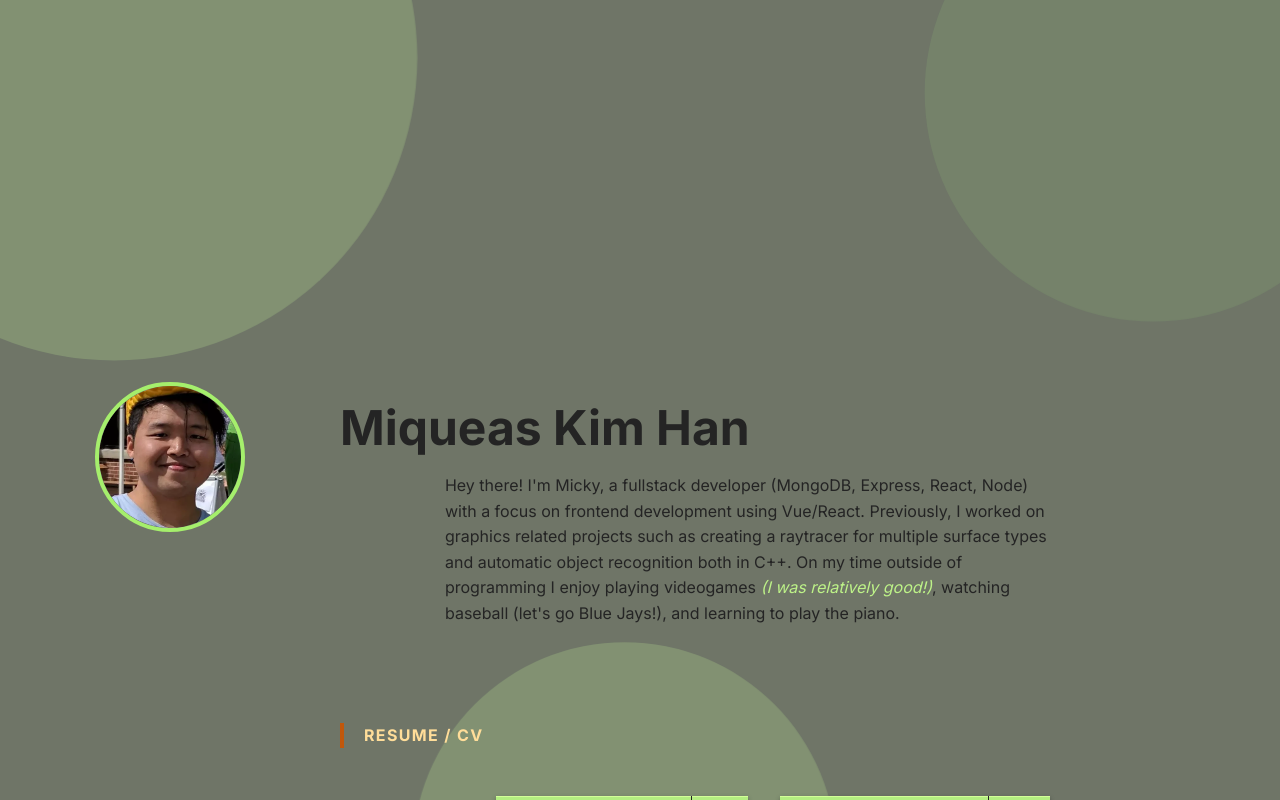
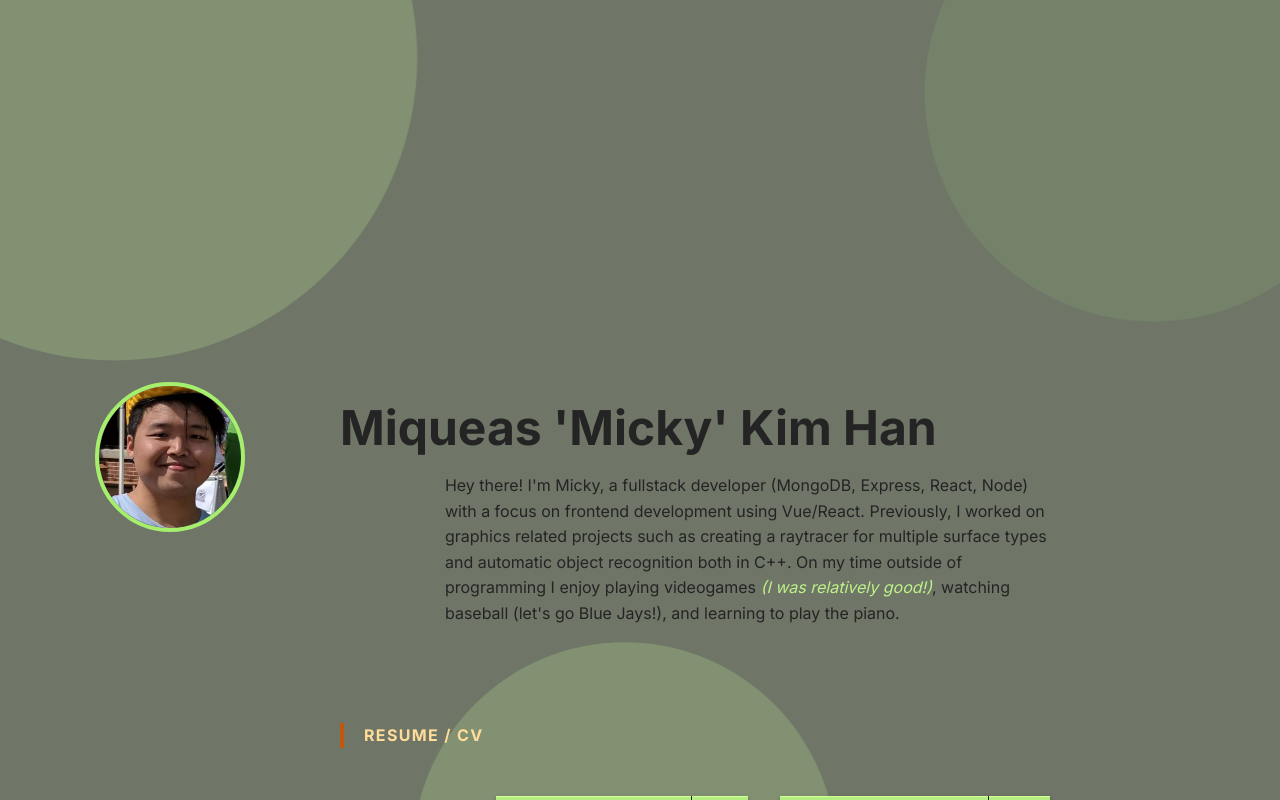
Before and after one commit to mickykim/vue-personal-website, a Vue app: page / in a window 1280 px wide. Shown: the top 800 px of the page. Built offline with nearby package versions, Linux system fonts and the light colour scheme; a web font is replaced by a local one.

Commit message:
updated page title and favicon

```diff
--- a/index.html
+++ b/index.html
@@ -12,7 +12,7 @@
       rel="stylesheet"
     />
 
-    <title>Vite App</title>
+    <title>Miqueas 'Micky' Kim</title>
   </head>
   <body>
     <div id="app"></div>
--- a/src/components/sections/HeroSection.vue
+++ b/src/components/sections/HeroSection.vue
@@ -1,7 +1,7 @@
 <template>
   <section id="hero" data-section-id="0">
     <FadeInComponent direction="up">
-      <h2 class="title">Miqueas Kim Han</h2>
+      <h2 class="title">Miqueas 'Micky' Kim Han</h2>
     </FadeInComponent>
     <p class="description" ref="description">
       Hey there! I'm Micky, a fullstack developer (MongoDB, Express, React,
```
Also changed, not shown: 1 other file (tests, documents, lock files or other folders).
